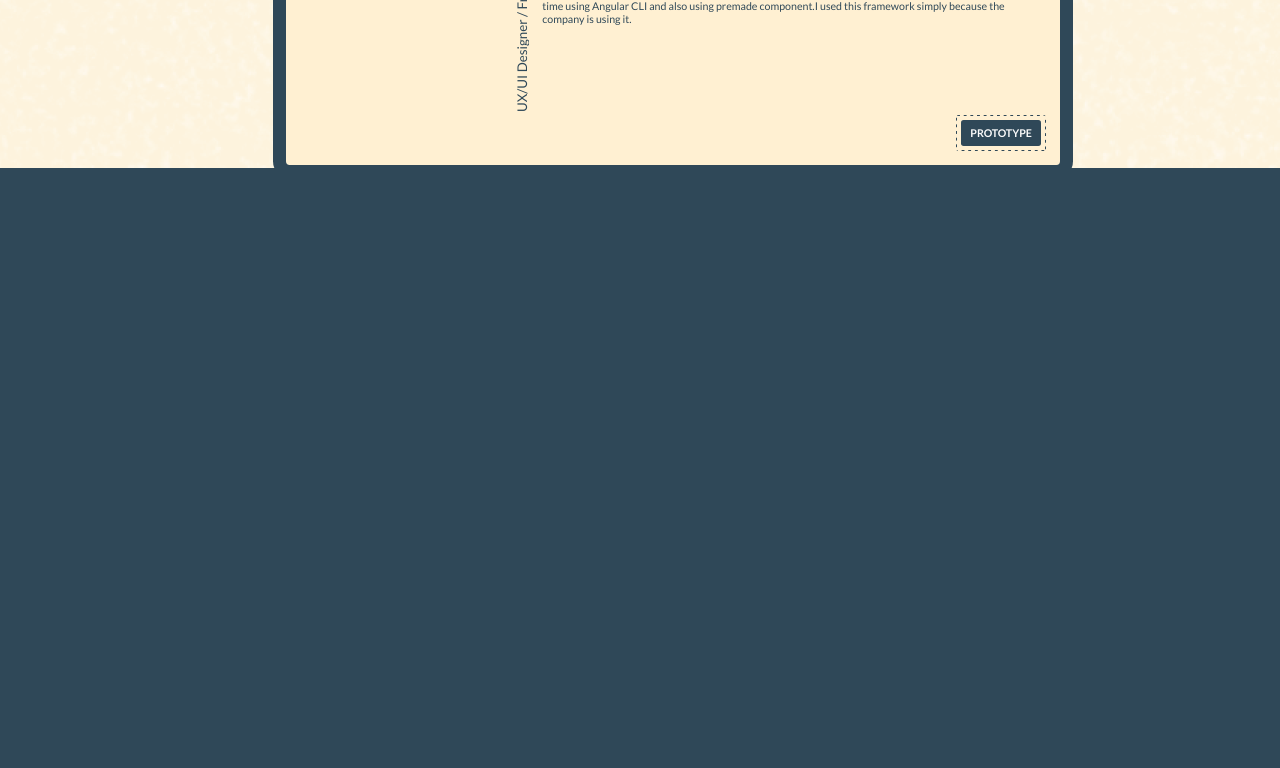
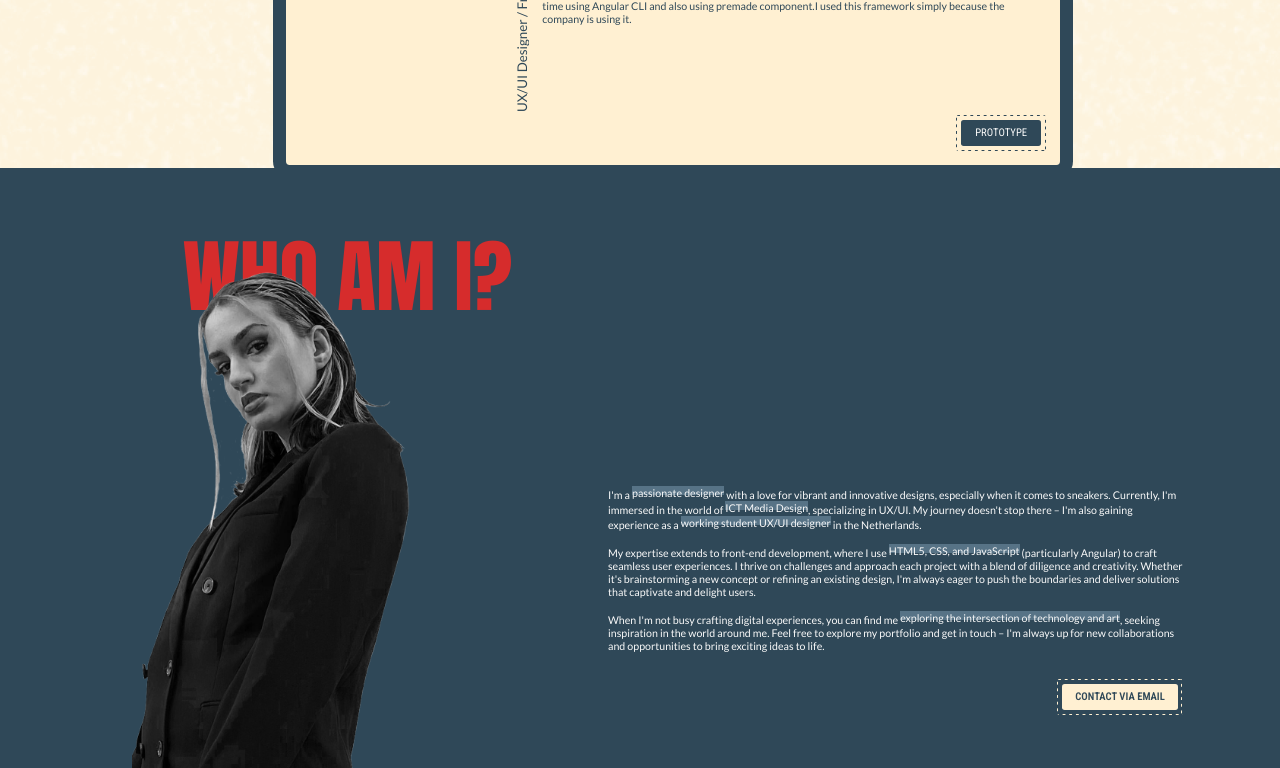
Before and after one commit to yoanaiviv/yoanaivanova, a website built with Vite: page portfolio/index.html in a window 1280 px wide. Shown: the part 2032-2800 px from the top of the page. Built offline with nearby package versions, Linux system fonts and the light colour scheme; a web font is replaced by a local one.

Commit message:
about me page

```diff
--- a/portfolio/index.html
+++ b/portfolio/index.html
@@ -14,7 +14,7 @@
     <div id="app">
 
       <div class="navigation-bar">
-        <nav><img src="public/assets/logo.svg"></nav>
+        <nav><img src="/assets/logo.svg"></nav>
         <ul>
           <li class="hover-trigger">HOME</li>
           <li class="hover-trigger">PROJECTS</li>
@@ -50,7 +50,7 @@
         <div class='container'>
           <div class='cards'>
             <div class='card' style='top:50px'>
-              <nav class="project-logo"><img src="public/assets/logo-pavemind.png" alt=""></nav>
+              <nav class="project-logo"><img src="/assets/logo-pavemind.png" alt=""></nav>
               <nav class="project-role"><p>UX/UI Designer / Front-end Developer</p></nav>
               <nav class="project-information">
                 <h3 class="project-name">PaveMind</h3>
@@ -66,7 +66,7 @@
             </div>
 
             <div class='card' style='top:55px'>
-              <nav class="project-logo"><img src="public/assets/logo-maaike.png" alt=""></nav>
+              <nav class="project-logo"><img src="/assets/logo-maaike.png" alt=""></nav>
               <nav class="project-role"><p>UX/UI Designer / Front-end Developer</p></nav>
               <nav class="project-information">
                 <h3 class="project-name">Maaike Girardin</h3>
@@ -82,12 +82,12 @@
             </div>
 
             <div class='card' style='top:60px'>
-              <nav class="project-logo"><img src="public/assets/logo-geographix.png" alt=""></nav>
+              <nav class="project-logo"><img src="/assets/logo-geographix.png" alt=""></nav>
               <nav class="project-role"><p>UX/UI Designer / Front-end Developer</p></nav>
               <nav class="project-information">
                 <h3 class="project-name">GeoGraphix</h3>
                 <p class="project-description">GeoGraphix is a <bg>documentational website</bg> for the design system of Geodan (Sogelink Netherlands).<br><br>This is an individual project that was made for <bg>Geodan</bg> as part of my internship. I did a throughout research about miscommunication regarding the design system in the company. I created a high-fidelity prototype using <bg>Figma</bg>.<br><br>When compiling the application I used <bg>HTML5, CSS, Angular CLI and PrimeNG components</bg>. It was my first time using Angular CLI and also using premade component.I used this framework simply because the company is using it.</p>
-                <nav class="button-dark">
+                <nav class="button button-dark">
                   <div class="border">
                     <div class="background hover-trigger">
                       <p>PROTOTYPE</p>
@@ -100,7 +100,28 @@
         </div>
       </section>
 
-      <section id="about"></section>
+      <section id="about">
+        <div class="about-heading">
+          <nav>
+            <h3>WHO AM I?</h3>
+            <nav>
+              <img src="/assets/photo-personal.png" alt="">
+            </nav>
+          </nav>
+        </div>
+        <div class="about-information">
+          <p class="about-text">I'm a <bg-b>passionate designer</bg-b> with a love for vibrant and innovative designs, especially when it comes to sneakers. Currently, I'm immersed in the world of <bg-b>ICT Media Design</bg-b>, specializing in UX/UI. My journey doesn't stop there – I'm also gaining experience as a <bg-b>working student UX/UI designer</bg-b> in the Netherlands.<br><br>My expertise extends to front-end development, where I use <bg-b>HTML5, CSS, and JavaScript</bg-b> (particularly Angular) to craft seamless user experiences. I thrive on challenges and approach each project with a blend of diligence and creativity. Whether it's brainstorming a new concept or refining an existing design, I'm always eager to push the boundaries and deliver solutions that captivate and delight users.<br><br> When I'm not busy crafting digital experiences, you can find me <bg-b>exploring the intersection of technology and art</bg-b>, seeking inspiration in the world around me. Feel free to explore my portfolio and get in touch – I'm always up for new collaborations and opportunities to bring exciting ideas to life.</p>
+          <nav class="button button-light">
+            <div class="border">
+              <div class="background hover-trigger">
+                <p>CONTACT VIA EMAIL</p>
+              </div>
+            </div>
+          </nav>
+        </div>
+      </section>
+
+      <footer>Footer</footer>
 
       <div class="cursor"></div>
       <div class="cursor2"></div>
--- a/portfolio/style.css
+++ b/portfolio/style.css
@@ -4,6 +4,7 @@
   overflow-x: hidden;
   box-sizing: border-box;
   cursor: none;
+
 }
 
 :root {
@@ -77,6 +78,24 @@ bg::before {
   z-index: -1;
 }
 
+bg-b {
+  display: inline-block;
+  width: auto;
+  position: relative;
+  z-index: 1;
+}
+
+bg-b::before {
+  content: "";
+  position: absolute;
+  top: 0; /* Adjust this value to move the background higher */
+  left: 0;
+  right: 0;
+  height: 70%; /* Adjust this value to control the height of the background */
+  background: #577386;
+  z-index: -1;
+}
+
 label {
   font-family: "Lato", sans-serif;
   font-weight: 600;
@@ -111,6 +130,24 @@ p {
     }
 }
 
+.button-light .border {
+  padding: 0.4vw;
+  margin: 0.1vw;
+  border-radius: 0.208vw;
+  background:
+      linear-gradient(90deg, var(--color--beige) 50%, transparent 0) repeat-x,
+      linear-gradient(90deg, var(--color--beige) 50%, transparent 0) repeat-x,
+      linear-gradient(0deg, var(--color--beige) 50%, transparent 0) repeat-y,
+      linear-gradient(0deg, var(--color--beige) 50%, transparent 0) repeat-y;
+      background-size: 0.521vw 0.104vw, 0.521vw 0.104vw, 0.104vw 0.521vw, 0.104vw 0.521vw;
+      background-position: 0 0, 0 100%, 0 0, 100% 0;
+      animation: linearGradientMove .5s infinite linear;
+
+      &:hover {
+        animation: linearGradientStop .3s infinite linear;
+    }
+}
+
 @keyframes linearGradientMove {
   100% {
       background-position: 0.521vw 0, -0.521vw 100%, 0 -0.521vw, 100% 0.521vw;
@@ -135,12 +172,33 @@ p {
   overflow: hidden;
 }
 
+.button-light .background {
+  background-color: var(--color--beige);
+  padding: 0.5vw;
+  border-radius: 0.208vw;
+  width: 9vw;
+  height: 2vw;
+  font-size: 1.042vw;
+  line-height: 1vw;
+  overflow: hidden;
+}
+
 .button-dark p {
   color: var(--color-lightfont);
   display: flex;
   align-items: center;
   justify-content: center;
+  font-family: "Roboto Condensed", sans-serif;
+}
+
+.button-light p {
+  color: var(--color-darkblue);
+  display: flex;
+  align-items: center;
+  justify-content: center;
   font-weight: 550;
+  font-family: "Roboto Condensed", sans-serif;
+
 }
 
 /*Navigation Menu Styling*/
@@ -358,6 +416,50 @@ p {
   height: 100vh;
   background-color: var(--color-darkblue);
   z-index: 3;
+  display: flex;
+  flex-direction: row;
+  height: 100vh;
+  overflow: hidden;
+}
+
+.about-heading {
+  margin-top: 5.208vw;
+  display: flex;
+  align-items: end;
+  flex: 40%;
+  flex-direction: column;
+
+  img {
+    position: absolute;
+    display: flex;
+    margin: -4vw;
+    width: 22vw;
+    height: auto;
+  }
+}
+
+nav {
+  overflow: hidden;
+}
+
+.about-information {
+  margin-top: 5.208vw;
+  display: flex;
+  flex: 60%;
+  align-items: center;
+  justify-content: center;
+  flex-direction: column;
+  .about-text {
+    color: #FAFAFA;
+    width: 75%;
+  }
+}
+
+.about-information .button {
+  margin-top: 2vw;
+  width: 75%;
+  display: flex;
+  justify-content: flex-end;
 }
 
 /* Custom cursor */
@@ -404,3 +506,10 @@ p {
   opacity: 0.9;
   background-color: var(--color-red);
 }
+
+footer {
+  background-color: red;
+  width: 100%;
+  height: 7.813vw;
+  z-index: 999;
+}
```
Also changed, not shown: portfolio/public/assets/photo-personal.png (added).
